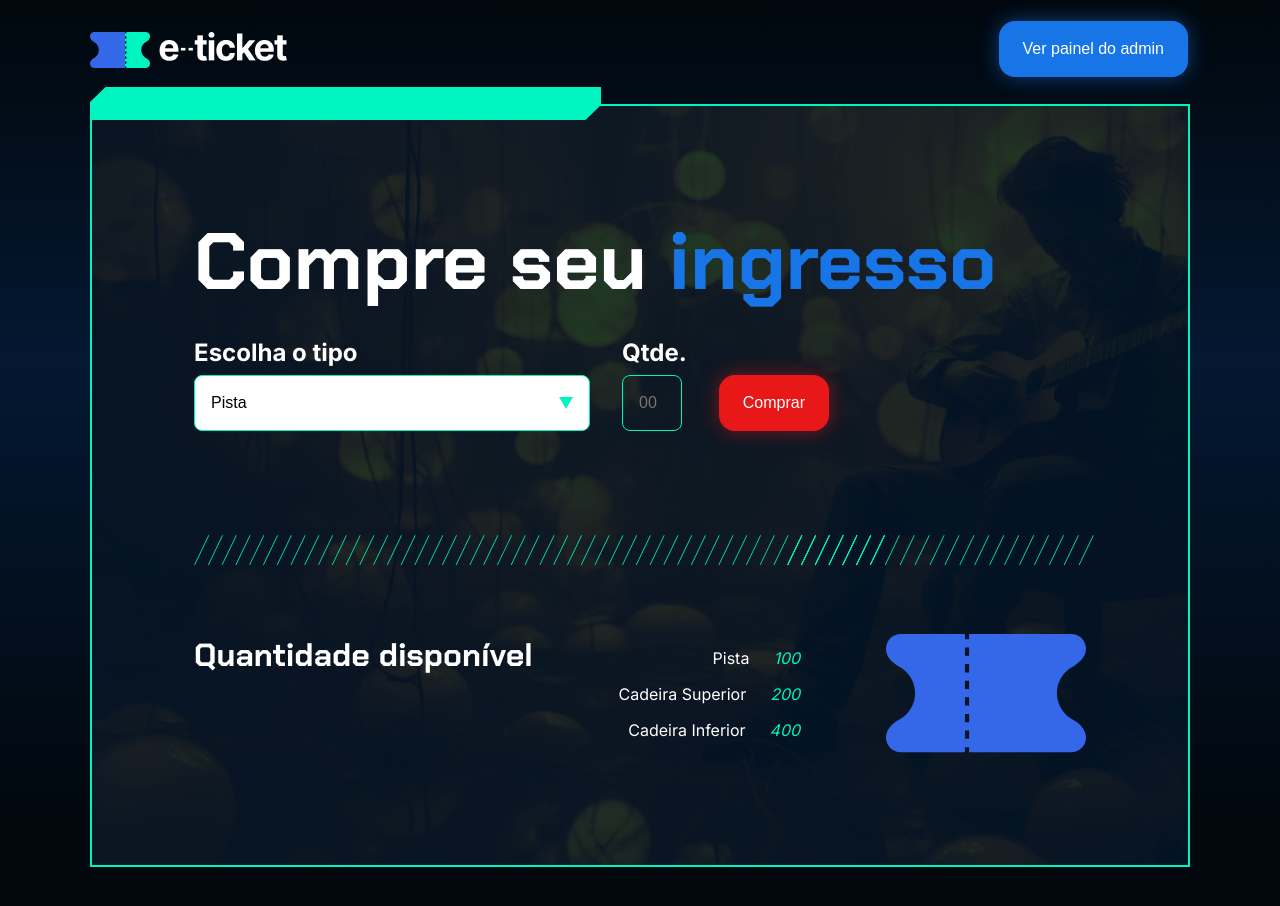
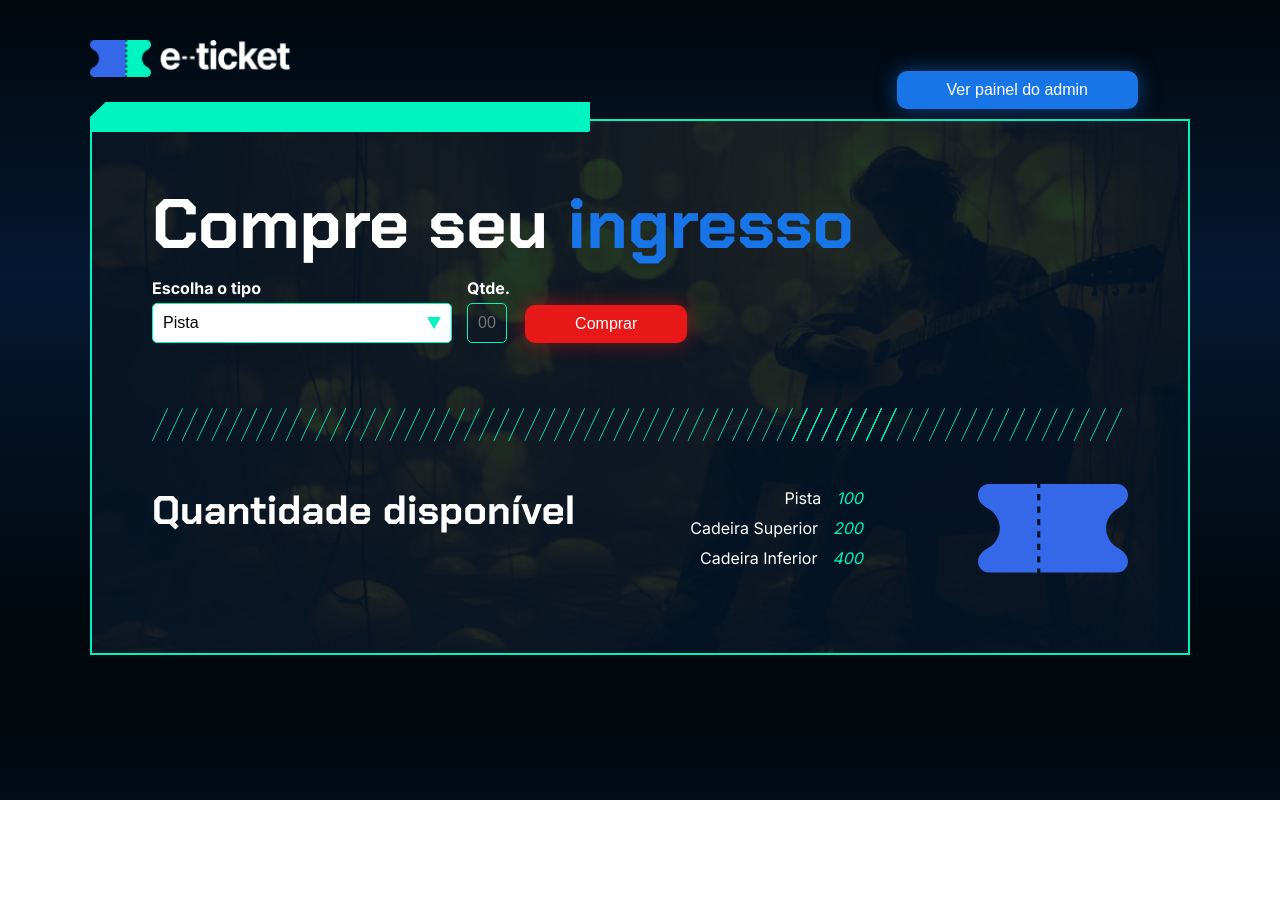
Before and after one commit to walacecordeiro/ingressos, a website: page index.html in a window 1280 px wide. After the commit the page ends 800 px from the top, so only its background shows below. Drawn offline with Linux system fonts and the light colour scheme.

Commit message:
mais pequenos ajustes de estilo

```diff
--- a/styles/_reset.css
+++ b/styles/_reset.css
@@ -1,25 +1,25 @@
 * {
-    margin: 0;
-    padding: 0;
-    box-sizing: border-box;
+  margin: 0;
+  padding: 0;
+  box-sizing: border-box;
+}
+
+:root {
+  font-size: 62.5%;
 }
 
 h1,
 h2,
 h3 {
-    font-family: 'Chakra Petch', sans-serif;
+  font-family: "Chakra Petch", sans-serif;
 }
 
 ul {
-    list-style-type: none;
+  list-style: none;
 }
 
-input[type="number"]::-webkit-outer-spin-button,
-input[type="number"]::-webkit-inner-spin-button {
-    -webkit-appearance: none;
-    margin: 0;
+input::-webkit-outer-spin-button,
+input::-webkit-inner-spin-button {
+  appearance: none;
+  margin: 0;
 }
-
-input[type="number"] {
-    -moz-appearance: textfield;
-}
--- a/styles/style.css
+++ b/styles/style.css
@@ -16,19 +16,19 @@ body {
 
 header {
   width: 1100px;
-  margin: 2rem auto;
+  margin: 4rem auto;
 }
 
 header .logo {
-  width: 196.8px;
+  width: 20rem;
 }
 
 main.container {
   width: 1100px;
   height: auto;
-  border: 2px solid #00f4bf;
-  margin: 0 auto 60px;
-  padding: 4.5rem 6.38rem;
+  border: 0.2rem solid #00f4bf;
+  margin: 0 auto 6rem;
+  padding: 4rem 6rem;
   background-image: url("../assets/PNG/Imagem\ com\ borda.png");
   background-size: cover;
   position: relative;
@@ -36,8 +36,8 @@ main.container {
 
 main.container .grafismo {
   background: url("../assets/SVG/Grafismo\ verde.svg");
-  width: 31.9375rem;
-  height: 2.0625rem;
+  width: 50rem;
+  height: 3rem;
   position: absolute;
   top: -19px;
   left: -2px;
@@ -45,27 +45,27 @@ main.container .grafismo {
 
 main.container .estado {
   display: flex;
-  gap: 2rem;
   position: absolute;
-  top: -85px;
-  right: 0;
+  top: -5rem;
+  right: 5rem;
 }
 
 form.panel {
   display: flex;
   flex-wrap: wrap;
   align-items: flex-end;
-  gap: 2rem;
+  gap: 1.5rem;
   margin: 2.5rem 0;
-  animation: fade .2s ease-in-out;
+  animation: fade 0.2s ease-in-out;
 }
 
 form.panel h2 {
   font-family: "Chakra Petch", sans-serif;
-  font-size: 5rem;
+  font-size: 7rem;
   line-height: 110%;
   width: 100%;
 }
+
 form.panel h2 span,
 .fa-pen-to-square {
   color: #1875e8;
@@ -75,26 +75,26 @@ form .input-group {
   display: flex;
   flex-direction: column;
   align-items: flex-start;
-  gap: 0.5rem;
+  gap: .5rem;
 
   font-family: "Inter", sans-serif;
   font-weight: 700;
-  font-size: 1.5rem;
+  font-size: 1.6rem;
 }
 
 form .input-group select,
 form .input-group input {
   background: none;
   color: white;
-  border: 1px solid #00f4bf;
+  border: .1rem solid #00f4bf;
   border-radius: 0.5rem;
-  height: 3.5rem;
-  padding: 0.5rem 1rem;
-  font-size: 16px;
+  height: 4rem;
+  padding: 1rem;
+  font-size: 1.6rem;
 }
 
 form .input-group select {
-  width: 24.75rem;
+  width: 30rem;
   appearance: none;
   background: url("../assets/PNG/Arrow\ down.png") no-repeat right 1rem top 50%;
   color: black;
@@ -102,19 +102,19 @@ form .input-group select {
 }
 
 form .input-group input#qtdComprar {
-  width: 60px;
+  width: 4rem;
 }
 
 form button,
 .estado button {
   color: white;
-  font-size: 16px;
-  height: 3.5rem;
+  font-size: 1.6rem;
+  width: fit-content;
+  height: max-content;
   border: none;
   background-color: #1875e8;
-  padding: 1rem 1.5rem;
+  padding: 1rem 5rem;
   border-radius: 1rem;
-  width: fit-content;
   box-shadow: 0px 0px 20px 0px rgba(24, 117, 232, 0.5);
   cursor: pointer;
   transition: 0.1s;
@@ -122,7 +122,7 @@ form button,
 
 form button:hover,
 .estado button:hover {
-  transform: scale(1.1);
+  transform: scale(1.03);
 }
 
 .blockBtn {
@@ -132,7 +132,7 @@ form button:hover,
 }
 
 img.hachuras {
-  max-width: 900px;
+  max-width: max-content;
   margin: 4rem 0;
 }
 
@@ -141,15 +141,15 @@ img.hachuras {
   justify-content: space-between;
   align-items: center;
   align-self: stretch;
-  margin-bottom: 40px;
-  animation: fade .2s ease-in-out;
+  margin-bottom: 4rem;
+  animation: fade 0.2s ease-in-out;
 
   #ticket {
-    width: 200px;
+    width: 15rem;
   }
 
   > h2 {
-    font-size: 2rem;
+    font-size: 4rem;
     align-self: start;
   }
 
@@ -159,7 +159,7 @@ img.hachuras {
     align-items: flex-end;
     gap: 1rem;
 
-    font-size: 16px;
+    font-size: 1.6rem;
     font-family: "Inter", sans-serif;
     font-weight: 400;
   }
@@ -167,7 +167,7 @@ img.hachuras {
   > ul li span {
     color: #00f4bf;
     font-style: italic;
-    font-size: 16px;
+    font-size: 1.6rem;
     padding-left: 1.5rem;
   }
 }
@@ -178,14 +178,14 @@ img.hachuras {
   justify-content: flex-start;
 
   > h2 {
-    margin-bottom: 40px;
+    margin-bottom: 4rem;
   }
 
   > ul {
     flex-direction: column;
     align-items: start;
     gap: 1rem;
-    font-size: 16px;
+    font-size: 1.6rem;
     font-family: "Inter", sans-serif;
     font-weight: 400;
     width: 100%;
@@ -197,8 +197,8 @@ img.hachuras {
     justify-content: space-between;
 
     width: 100%;
-    border: 1px solid #00f4bf;
-    border-radius: 0.5rem;
+    border: .1rem solid #00f4bf;
+    border-radius: .5rem;
     padding: 1rem;
     gap: 2rem;
   }
@@ -223,9 +223,9 @@ img.hachuras {
   }
 
   > ul i {
-    font-size: inherit;
+    font-size: 2.2rem;
     cursor: pointer;
-    transition: .1s;
+    transition: 0.1s;
   }
 
   > ul i:hover {
```
